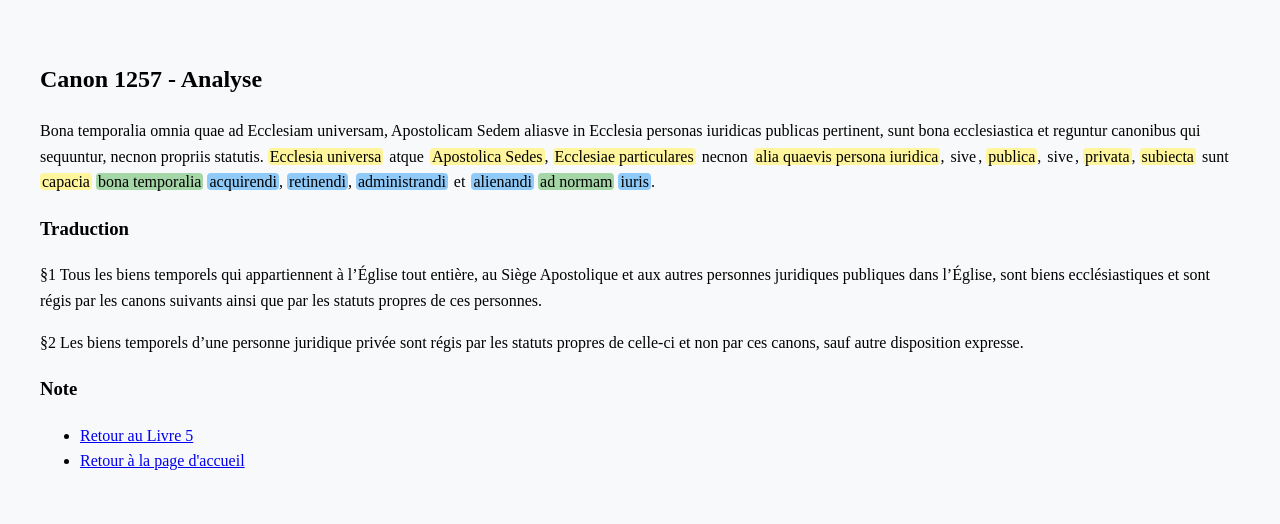
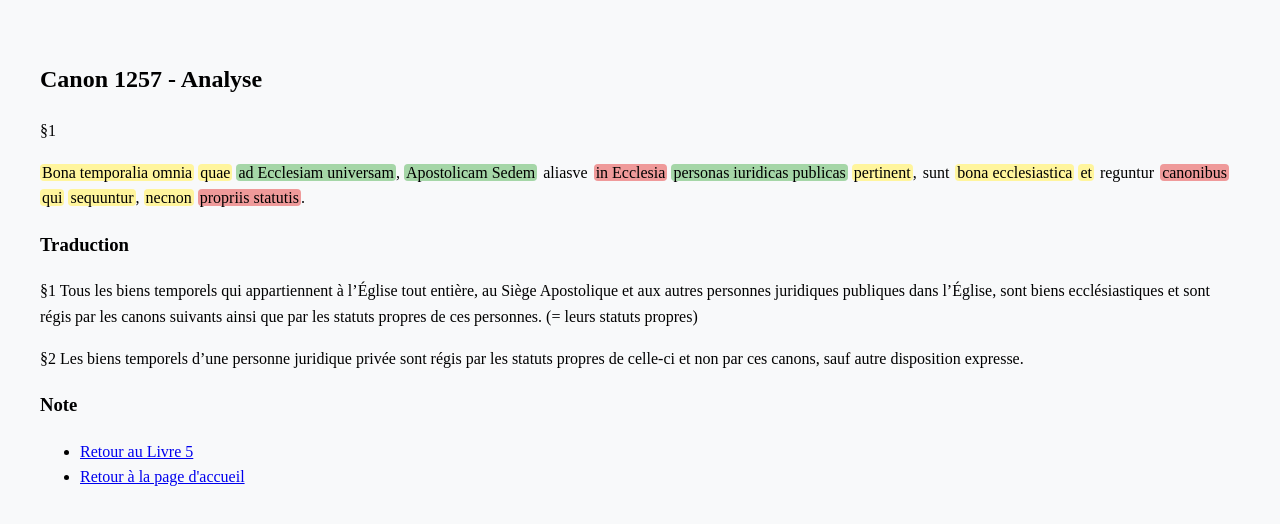
Before and after one commit to elibruyere/canon-1257, a plain HTML site: page index.html in a window 1280 px wide. Drawn offline with Linux system fonts and the light colour scheme.

Commit message:
Update index.html

```diff
--- a/index.html
+++ b/index.html
@@ -36,30 +36,26 @@
 <body>
   <h2>Canon 1257 - Analyse</h2>
   <p>
-Bona temporalia omnia quae ad Ecclesiam universam, Apostolicam Sedem
-aliasve in Ecclesia personas iuridicas publicas pertinent, sunt bona ecclesiastica et reguntur
-canonibus qui sequuntur, necnon propriis statutis.
-    <span class="word nominative" data-info="Ecclesia universa: Nominatif féminin singulier — l'Église universelle">Ecclesia universa</span>
-    <span class="word conjunction" data-info="atque: conjonction — et aussi">atque</span>
-    <span class="word nominative" data-info="Apostolica Sedes: Nominatif féminin singulier — le Siège apostolique">Apostolica Sedes</span>,
-    <span class="word nominative" data-info="Ecclesiae particulares: Nominatif pluriel féminin — les Églises particulières">Ecclesiae particulares</span>
-    <span class="word adverb" data-info="necnon: adverbe — ainsi que">necnon</span>
-    <span class="word nominative" data-info="alia quaevis persona iuridica: nominatif féminin singulier — toute autre personne juridique quelle qu'elle soit">alia quaevis persona iuridica</span>,
-    <span class="word adverb" data-info="sive...sive: adverbes — soit... soit">sive</span>,
-    <span class="word nominative" data-info="adjectif au nominatif : public.que">publica</span>,
-    <span class="word adverb" data-info="sive...sive: adverbes — soit... soit">sive</span>,
-    <span class="word nominative" data-info="adjectif au nominatif : privé.e">privata</span>,
-    <span class="word nominative" data-info="participe parfait passif, neutre pluriel, accordé avec les sujets collectifs : « sont soumises / sont susceptibles »">subiecta</span>
-    <span class="word verb" data-info="verbe être, 3pp. présent">sunt</span>
-    <span class="word nominative" data-info="capacia: nominatif neutre pluriel — capables de">capacia</span>
-    <span class="word accusative" data-info="bona temporalia: accusatif neutre pluriel — des biens temporels">bona temporalia</span>
-    <span class="word genitive" data-info="acquirendi: infinitif gérondif — d'acquérir">acquirendi</span>,
-    <span class="word genitive" data-info="retinendi: infinitif gérondif — de conserver">retinendi</span>,
-    <span class="word genitive" data-info="administrandi: infinitif gérondif — d'administrer">administrandi</span>
-    <span class="word conjunction" data-info="et: conjonction — et">et</span>
-    <span class="word genitive" data-info="alienandi: infinitif gérondif — d'aliéner (c'est-à-dire disposer de)">alienandi</span>
-    <span class="word accusative" data-info="ad+ accusatif: locution — selon la norme">ad normam</span>
-    <span class="word genitive" data-info="iuris: génitif singulier — du droit">iuris</span>.
+    §1
+  </p>
+  <p>
+    <span class="word nominative" data-info="Sujet. Tous les biens temporels">Bona temporalia omnia</span>
+    <span class="word nominative" data-info="Pronom relatif neutre pluriel au nominatif = qui">quae</span>
+    <span class="word accusative" data-info="ad+ accusatif. à l'Eglise universelle">ad Ecclesiam universam</span>,
+    <span class="word accusative" data-info="au Siège apostolique">Apostolicam Sedem</span>
+    <span class="word" data-info="« aliasve » = alias + -ve = ou d’autres">aliasve</span>
+    <span class="word ablative" data-info="in+ ablatif = dans l'eglise">in Ecclesia</span>
+    <span class="word accusative" data-info="des personnes juridiques publiques (se rapporte toujours au 'ad')">personas iuridicas publicas</span>
+    <span class="word nominative" data-info="Présent 3pp. = appartiennent">pertinent</span>,
+    <span class="word" data-info="Verbe être, présent 3pp = sont">sunt</span>
+    <span class="word nominative" data-info="Attribut du sujet, nominatif pluriel, des biens ecclésiastiques">bona ecclesiastica</span>
+    <span class="word nominative" data-info="Conjonction de coordination = et">et</span>
+    <span class="word" data-info="verbe au présent passif 3pp = sont régis">reguntur</span>
+    <span class="word ablative" data-info="Complément d'agent d'un verbe passif. = par les canons">canonibus</span>
+    <span class="word nominative" data-info="Pronom relatif masculin pluriel">qui</span>
+    <span class="word nominative" data-info="Verbe déponent (sequor), présent 3pp.">sequuntur</span>,
+    <span class="word nominative" data-info="Conjonction adverbiale = ainsi que">necnon</span>
+    <span class="word ablative" data-info="Complément d'agent, suite = par leurs propres statuts">propriis statutis</span>.
   </p>
 
 
@@ -68,7 +64,7 @@ canonibus qui sequuntur, necnon propriis statutis.
       §1 Tous les biens temporels qui appartiennent à l’Église tout entière, au
 Siège Apostolique et aux autres personnes juridiques publiques dans
 l’Église, sont biens ecclésiastiques et sont régis par les canons
-suivants ainsi que par les statuts propres de ces personnes.
+suivants ainsi que par les statuts propres de ces personnes. (= leurs statuts propres)
     </p>
       <p>
 §2 Les biens temporels d’une personne juridique privée sont régis par les
```
